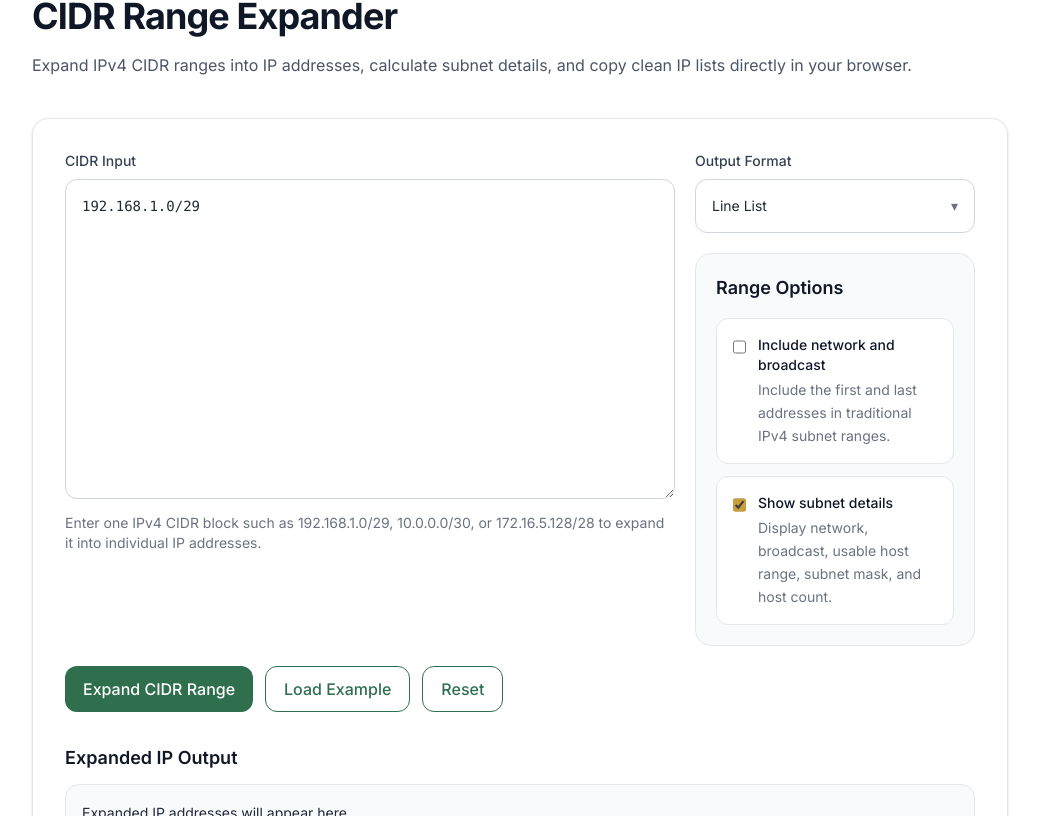
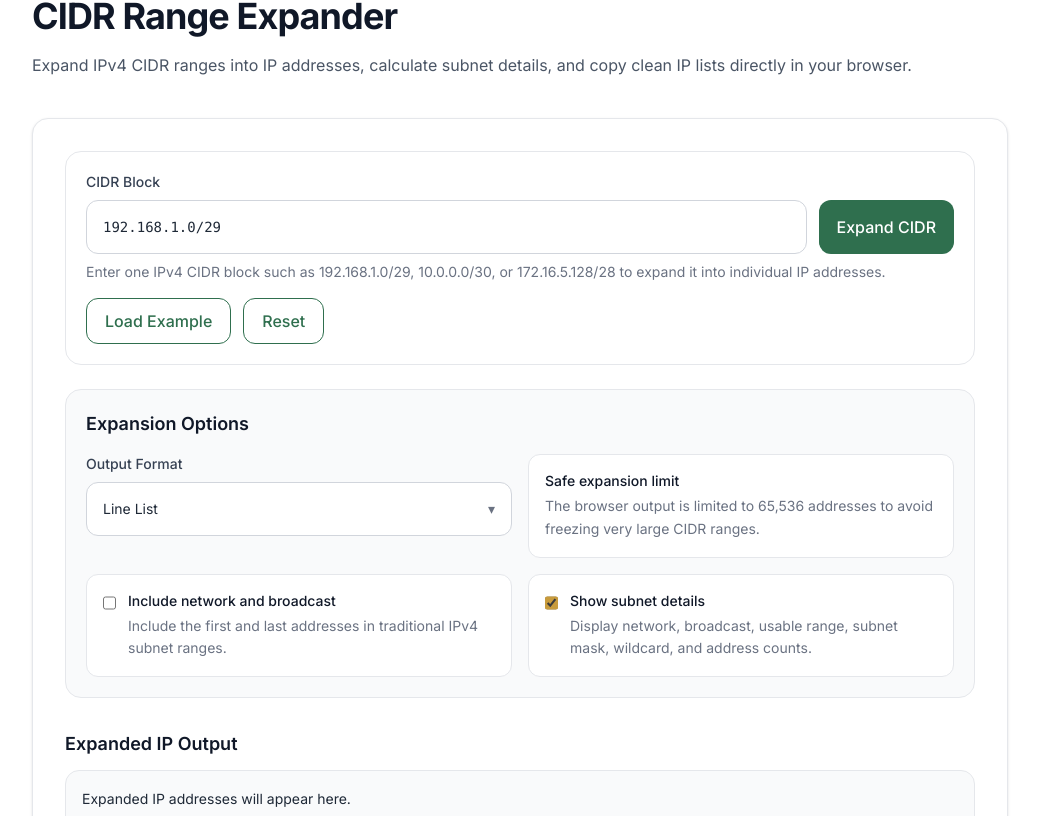
Before and after one commit to vaarunsonawwane-ops/yoryantra-new, a Next.js app: page /tools/cidr-range-expander in a window 1280 px wide. Shown: the part 264-1080 px from the top of the page, without its empty margins (120-1159 px from the left). Built offline with nearby package versions, Linux system fonts and the light colour scheme.

Commit message:
CIDR Range Expander UI update

```diff
--- a/app/tools/cidr-range-expander/ToolClient.tsx
+++ b/app/tools/cidr-range-expander/ToolClient.tsx
@@ -22,8 +22,7 @@ type CIDRDetails = {
   endNumber: number;
 };
 
-const sampleCIDR = `192.168.1.0/29`;
-
+const sampleCIDR = "192.168.1.0/29";
 const MAX_EXPANDED_ADDRESSES = 65536;
 
 export default function ToolClient() {
@@ -35,12 +34,14 @@ export default function ToolClient() {
   const [includeNetworkAndBroadcast, setIncludeNetworkAndBroadcast] =
     useState(false);
   const [showDetails, setShowDetails] = useState(true);
+  const [copied, setCopied] = useState(false);
 
   const expandCIDRRange = () => {
     if (!input.trim()) {
       setError("Please enter a CIDR range.");
       setOutput("");
       setDetails(null);
+      setCopied(false);
       return;
     }
 
@@ -56,12 +57,14 @@ export default function ToolClient() {
         );
         setOutput("");
         setDetails(cidrDetails);
+        setCopied(false);
         return;
       }
 
       setOutput(formatOutput(expandedAddresses, outputFormat));
       setDetails(cidrDetails);
       setError("");
+      setCopied(false);
     } catch (err) {
       setError(
         err instanceof Error
@@ -70,7 +73,21 @@ export default function ToolClient() {
       );
       setOutput("");
       setDetails(null);
+      setCopied(false);
     }
+  };
+
+  const copyOutput = async () => {
+    if (!output) {
+      return;
+    }
+
+    await navigator.clipboard.writeText(output);
+    setCopied(true);
+
+    window.setTimeout(() => {
+      setCopied(false);
+    }, 1400);
   };
 
   const loadExample = () => {
@@ -81,6 +98,7 @@ export default function ToolClient() {
     setOutputFormat("list");
     setIncludeNetworkAndBroadcast(false);
     setShowDetails(true);
+    setCopied(false);
   };
 
   const resetAll = () => {
@@ -91,6 +109,7 @@ export default function ToolClient() {
     setOutputFormat("list");
     setIncludeNetworkAndBroadcast(false);
     setShowDetails(true);
+    setCopied(false);
   };
 
   return (
@@ -98,26 +117,52 @@ export default function ToolClient() {
       title="CIDR Range Expander"
       description="Expand IPv4 CIDR ranges into IP addresses, calculate subnet details, and copy clean IP lists directly in your browser."
     >
-      <div className="grid gap-5 md:grid-cols-[1fr_280px]">
-        <div>
+      <div className="rounded-2xl border border-gray-200 bg-white p-5">
         <label className="block mb-2 text-sm font-medium text-gray-700">
-            CIDR Input
+          CIDR Block
         </label>
 
-          <textarea
+        <div className="grid gap-3 md:grid-cols-[1fr_auto]">
+          <input
             value={input}
-            onChange={(event) => setInput(event.target.value)}
+            onChange={(event) => {
+              setInput(event.target.value);
+              setOutput("");
+              setDetails(null);
+              setError("");
+              setCopied(false);
+            }}
             placeholder={sampleCIDR}
-            className="w-full min-h-[320px] rounded-xl border border-gray-300 p-4 text-sm font-mono outline-none transition focus:border-transparent focus:ring-2 focus:ring-[var(--green)]"
+            className="w-full rounded-xl border border-gray-300 p-4 text-sm font-mono outline-none transition focus:border-transparent focus:ring-2 focus:ring-[var(--green)]"
           />
+
+          <button onClick={expandCIDRRange} className="yoryantra-btn">
+            Expand CIDR
+          </button>
+        </div>
 
         <p className="mt-2 text-sm text-gray-500">
           Enter one IPv4 CIDR block such as 192.168.1.0/29, 10.0.0.0/30, or
           172.16.5.128/28 to expand it into individual IP addresses.
         </p>
+
+        <div className="mt-4 flex flex-wrap gap-3">
+          <button onClick={loadExample} className="yoryantra-btn-outline">
+            Load Example
+          </button>
+
+          <button onClick={resetAll} className="yoryantra-btn-outline">
+            Reset
+          </button>
+        </div>
       </div>
 
-        <div>
+      <div className="mt-6 rounded-2xl border border-gray-200 bg-gray-50 p-5">
+        <h3 className="text-lg font-semibold text-gray-900">
+          Expansion Options
+        </h3>
+
+        <div className="mt-4 grid gap-4 md:grid-cols-2">
           <YoryantraSelect
             label="Output Format"
             value={outputFormat}
@@ -125,6 +170,7 @@ export default function ToolClient() {
               setOutputFormat(value as OutputFormat);
               setOutput("");
               setError("");
+              setCopied(false);
             }}
             options={[
               {
@@ -142,12 +188,20 @@ export default function ToolClient() {
             ]}
           />
 
-          <div className="mt-5 rounded-2xl border border-gray-200 bg-gray-50 p-5">
-            <h3 className="text-lg font-semibold text-gray-900">
-              Range Options
-            </h3>
+          <div className="rounded-xl border border-gray-200 bg-white p-4">
+            <div className="text-sm font-medium text-gray-900">
+              Safe expansion limit
+            </div>
 
-            <div className="mt-4 space-y-3">
+            <p className="mt-1 text-sm leading-relaxed text-gray-500">
+              The browser output is limited to{" "}
+              {MAX_EXPANDED_ADDRESSES.toLocaleString()} addresses to avoid
+              freezing very large CIDR ranges.
+            </p>
+          </div>
+        </div>
+
+        <div className="mt-4 grid gap-4 md:grid-cols-2">
           <label className="flex cursor-pointer gap-3 rounded-xl border border-gray-200 bg-white p-4">
             <input
               type="checkbox"
@@ -156,6 +210,7 @@ export default function ToolClient() {
                 setIncludeNetworkAndBroadcast(event.target.checked);
                 setOutput("");
                 setError("");
+                setCopied(false);
               }}
               className="mt-1 h-4 w-4 accent-[var(--light-gold)]"
             />
@@ -166,8 +221,8 @@ export default function ToolClient() {
               </span>
 
               <span className="mt-1 block text-sm leading-relaxed text-gray-500">
-                    Include the first and last addresses in traditional IPv4
-                    subnet ranges.
+                Include the first and last addresses in traditional IPv4 subnet
+                ranges.
               </span>
             </span>
           </label>
@@ -189,28 +244,12 @@ export default function ToolClient() {
               </span>
 
               <span className="mt-1 block text-sm leading-relaxed text-gray-500">
-                    Display network, broadcast, usable host range, subnet mask,
-                    and host count.
+                Display network, broadcast, usable range, subnet mask, wildcard,
+                and address counts.
               </span>
             </span>
           </label>
         </div>
-          </div>
-        </div>
-      </div>
-
-      <div className="mt-5 flex flex-wrap gap-3">
-        <button onClick={expandCIDRRange} className="yoryantra-btn">
-          Expand CIDR Range
-        </button>
-
-        <button onClick={loadExample} className="yoryantra-btn-outline">
-          Load Example
-        </button>
-
-        <button onClick={resetAll} className="yoryantra-btn-outline">
-          Reset
-        </button>
       </div>
 
       {error && (
@@ -220,25 +259,36 @@ export default function ToolClient() {
       )}
 
       {details && showDetails && (
-        <div className="mt-8 rounded-xl border border-gray-200 bg-gray-50 p-5">
+        <div className="mt-8 rounded-2xl border border-gray-200 bg-white p-5">
           <h3 className="text-lg font-semibold text-gray-900">
-            CIDR Details
+            Subnet Details
           </h3>
 
-          <div className="mt-4 grid gap-3 md:grid-cols-2">
-            <DetailRow label="CIDR Block" value={details.cidr} />
-            <DetailRow label="Prefix Length" value={`/${details.prefixLength}`} />
-            <DetailRow label="Network Address" value={details.networkAddress} />
-            <DetailRow label="Broadcast Address" value={details.broadcastAddress} />
-            <DetailRow label="First Usable IP" value={details.firstUsableAddress} />
-            <DetailRow label="Last Usable IP" value={details.lastUsableAddress} />
-            <DetailRow label="Subnet Mask" value={details.subnetMask} />
-            <DetailRow label="Wildcard Mask" value={details.wildcardMask} />
-            <DetailRow
+          <p className="mt-2 text-sm text-gray-500">
+            Review the calculated network information before copying or using the
+            expanded IP list.
+          </p>
+
+          <div className="mt-4 grid gap-4 md:grid-cols-2 lg:grid-cols-3">
+            <DetailCard label="CIDR Block" value={details.cidr} />
+            <DetailCard label="Prefix Length" value={`/${details.prefixLength}`} />
+            <DetailCard label="Subnet Mask" value={details.subnetMask} />
+            <DetailCard label="Wildcard Mask" value={details.wildcardMask} />
+            <DetailCard label="Network Address" value={details.networkAddress} />
+            <DetailCard label="Broadcast Address" value={details.broadcastAddress} />
+            <DetailCard
+              label="First Usable IP"
+              value={details.firstUsableAddress}
+            />
+            <DetailCard
+              label="Last Usable IP"
+              value={details.lastUsableAddress}
+            />
+            <DetailCard
               label="Total Addresses"
               value={details.totalAddresses.toLocaleString()}
             />
-            <DetailRow
+            <DetailCard
               label="Usable Addresses"
               value={details.usableAddresses.toLocaleString()}
             />
@@ -254,10 +304,10 @@ export default function ToolClient() {
 
           {output && (
             <button
-              onClick={() => navigator.clipboard.writeText(output)}
+              onClick={copyOutput}
               className="yoryantra-btn-outline text-sm"
             >
-              Copy
+              {copied ? "Copied" : "Copy"}
             </button>
           )}
         </div>
@@ -301,11 +351,11 @@ export default function ToolClient() {
           </h2>
 
           <ol className="mt-4 list-decimal list-inside space-y-2 text-gray-600 leading-relaxed">
-            <li>Paste an IPv4 CIDR block into the input box.</li>
+            <li>Enter an IPv4 CIDR block into the input field.</li>
             <li>Select whether network and broadcast addresses should be included.</li>
             <li>Choose line list, CSV, or JSON output format.</li>
             <li>
-              Click <strong>Expand CIDR Range</strong> and copy the generated IP list.
+              Click <strong>Expand CIDR</strong> and copy the generated IP list.
             </li>
           </ol>
         </div>
@@ -466,9 +516,9 @@ Usable addresses: 6`}
   );
 }
 
-function DetailRow({ label, value }: { label: string; value: string }) {
+function DetailCard({ label, value }: { label: string; value: string }) {
   return (
-    <div className="rounded-xl border border-gray-200 bg-white p-4">
+    <div className="rounded-xl border border-gray-200 bg-gray-50 p-4">
       <div className="text-xs font-medium uppercase tracking-wide text-gray-500">
         {label}
       </div>
@@ -487,7 +537,13 @@ function parseCIDR(input: string): CIDRDetails {
     throw new Error("CIDR input must include a prefix length, such as 192.168.1.0/24.");
   }
 
-  const [ipPart, prefixPart] = normalized.split("/");
+  const parts = normalized.split("/");
+
+  if (parts.length !== 2) {
+    throw new Error("Please enter one valid IPv4 CIDR range.");
+  }
+
+  const [ipPart, prefixPart] = parts;
 
   if (!ipPart || !prefixPart) {
     throw new Error("Please enter a valid IPv4 CIDR range.");
```
Lines whose indentation alone changed are shown as unchanged.
